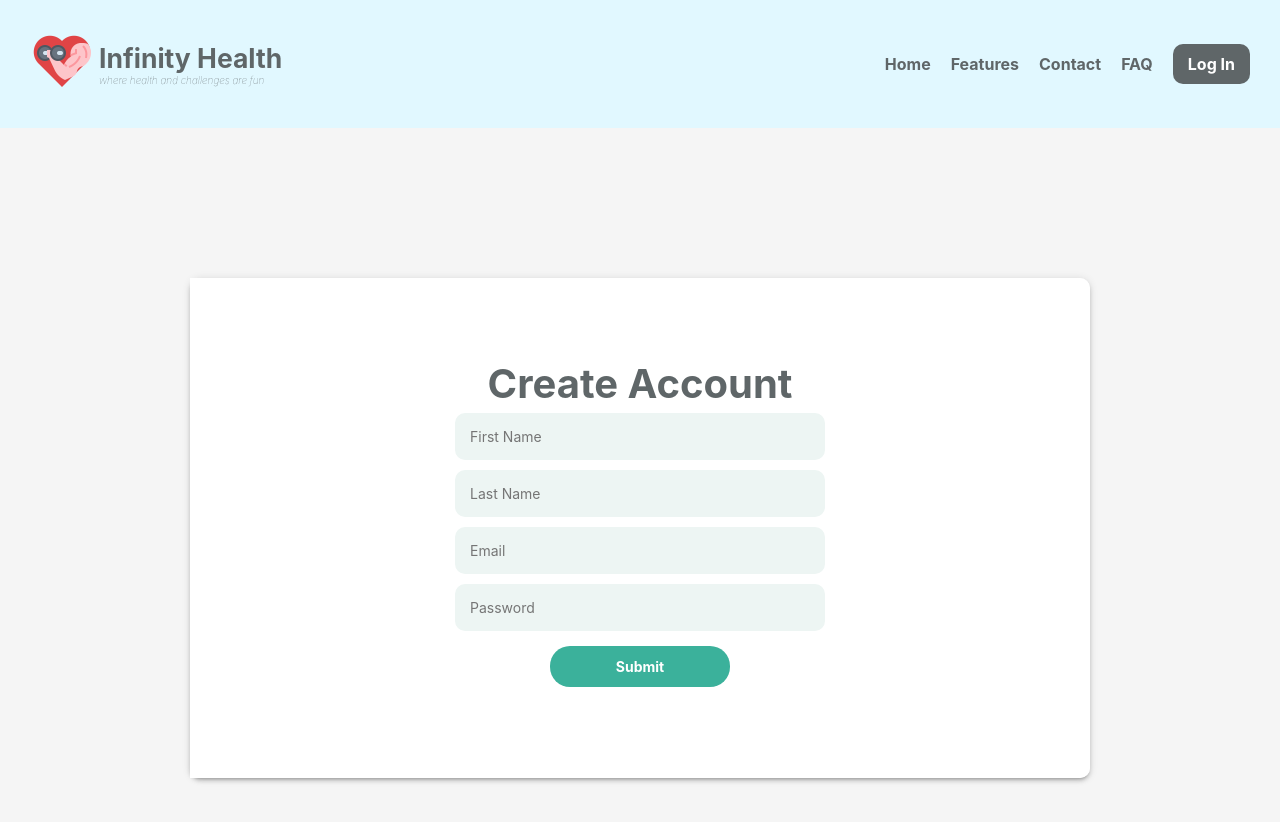
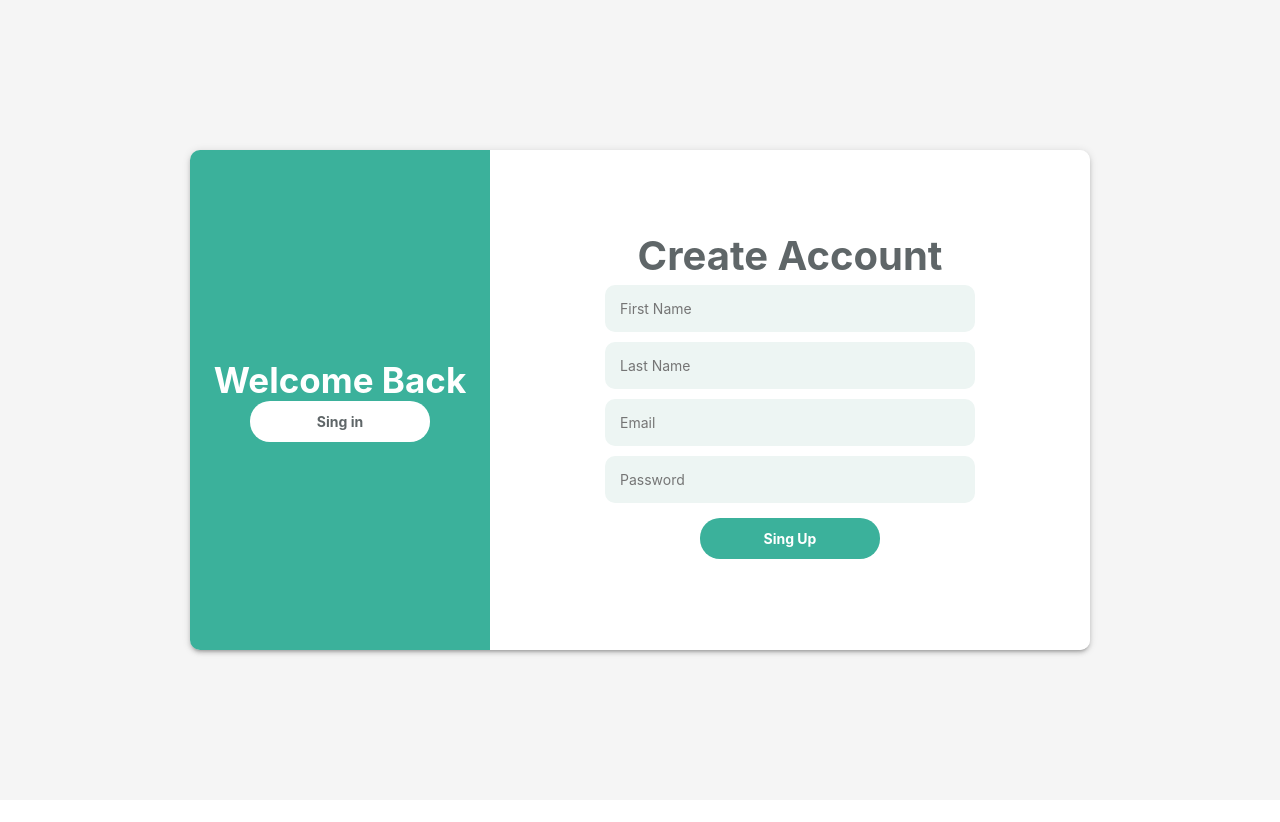
Before and after one commit to irisprae/project-infinity-health-prae, a React (Vite) app: page /SignUp in a window 1280 px wide. Shown: the top 822 px of the page. After the commit the page ends 800 px from the top, so only its background shows below. Built offline with nearby package versions, Linux system fonts and the light colour scheme.

Commit message:
Push pai ngan ngan

```diff
--- a/src/Components/App/App.jsx
+++ b/src/Components/App/App.jsx
@@ -5,7 +5,7 @@ import Home from "../../Pages/Home/Home";
 const App = () => {
   return (
     <div>
-      {/* <h1>Test Route</h1>
+      <h1>Test Route</h1>
       <nav
         style={{
           borderBottom: "solid 1px",
@@ -16,8 +16,8 @@ const App = () => {
         <Link to="/Addactivities">Addactivities</Link>
         <Link to="/Home">Home</Link>
         <Link to="/Login">Log In</Link>
-        <Link to="/SignUp"> Register</Link>
-      </nav> */}
+        <Link to="/SignUp">Register</Link>
+      </nav>
       < Home />
     </div>
   );
--- a/src/Pages/PreLogin/InfiniteBody.jsx
+++ b/src/Pages/PreLogin/InfiniteBody.jsx
@@ -76,6 +76,7 @@ const InfiniteBody = () => {
       <div className="testimonial">
         <h1>Hear what our users say:</h1>
       </div>
+
     </div>
   );
 };
--- a/src/Pages/SignUp.jsx/SignUp.jsx
+++ b/src/Pages/SignUp.jsx/SignUp.jsx
@@ -1,7 +1,6 @@
 import { useState } from "react";
 import axios from "axios";
 import { Link, useNavigate } from "react-router-dom";
-import PreLogin from "../PreLogin/PreLogin";
 import styles from "./styles.module.css";
 
 const Signup = () => {
@@ -37,10 +36,16 @@ const Signup = () => {
 	};
 
 	return (
-    <div>
-      <PreLogin />
 		<div className={styles.signup_container}>
 			<div className={styles.signup_form_container}>
+				<div className={styles.left}>
+					<h1>Welcome Back</h1>
+					<Link to="/login">
+						<button type="button" className={styles.white_btn}>
+							Sing in
+						</button>
+					</Link>
+				</div>
 				<div className={styles.right}>
 					<form className={styles.form_container} onSubmit={handleSubmit}>
 						<h1>Create Account</h1>
@@ -82,10 +87,9 @@ const Signup = () => {
 						/>
 						{error && <div className={styles.error_msg}>{error}</div>}
 						<button type="submit" className={styles.green_btn}>
-                Submit
+							Sing Up
 						</button>
 					</form>
-          </div>
 				</div>
 			</div>
 		</div>
```
Lines whose indentation alone changed are shown as unchanged.
